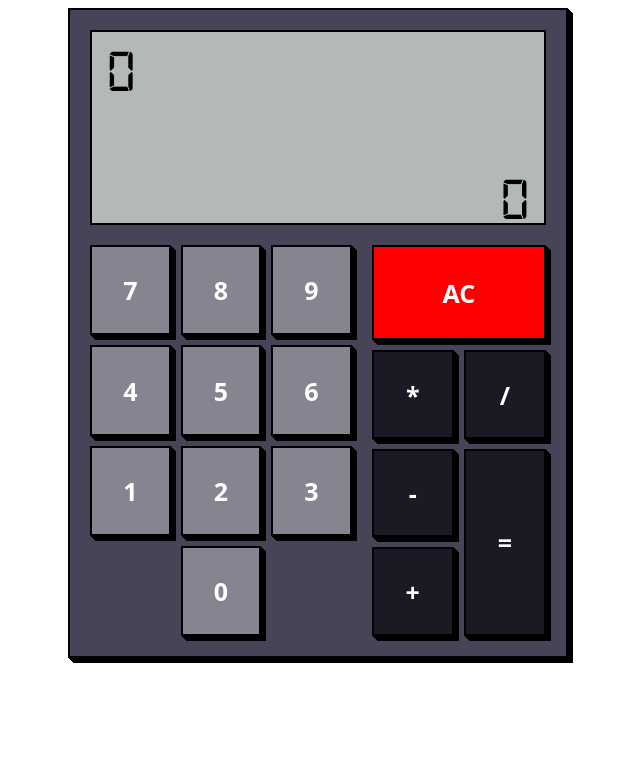
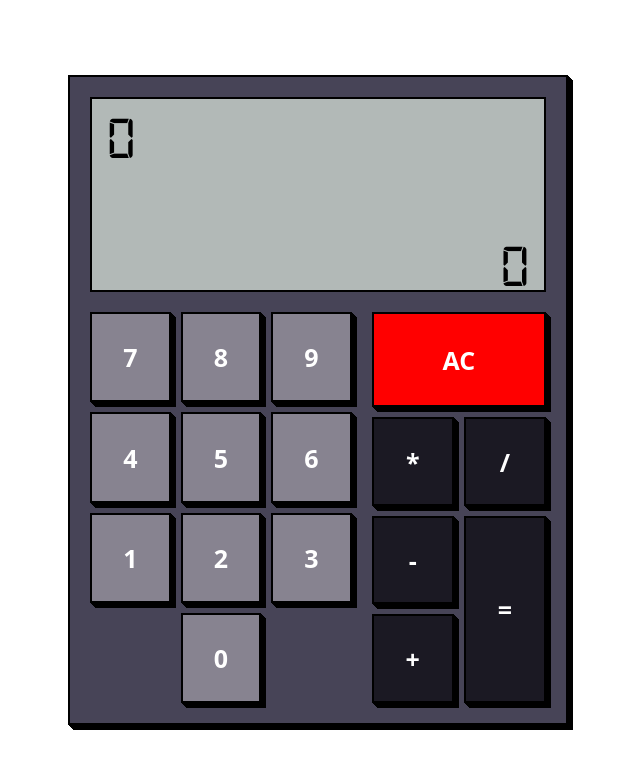
Before and after one commit to shreyashkadam/odin-calculator, a plain HTML site: page index.html in a window 1280 px wide. Shown: the whole page, without its empty margins (322-962 px from the left). Drawn offline with Linux system fonts and the light colour scheme.

Commit message:
Update calculator position

```diff
--- a/style.css
+++ b/style.css
@@ -3,11 +3,23 @@
     src: url(./fonts/digital-7.ttf);
 }
 
+html,
+body{
+    margin: 0;
+    height: 100%;
+}
+
+body{
+    display: flex;
+    justify-content: center;
+    align-items: center;
+}
 
 .main {
     display: flex;
     justify-content: center;
     align-items: center;
+
 }
 
 .calculator-body {
```
